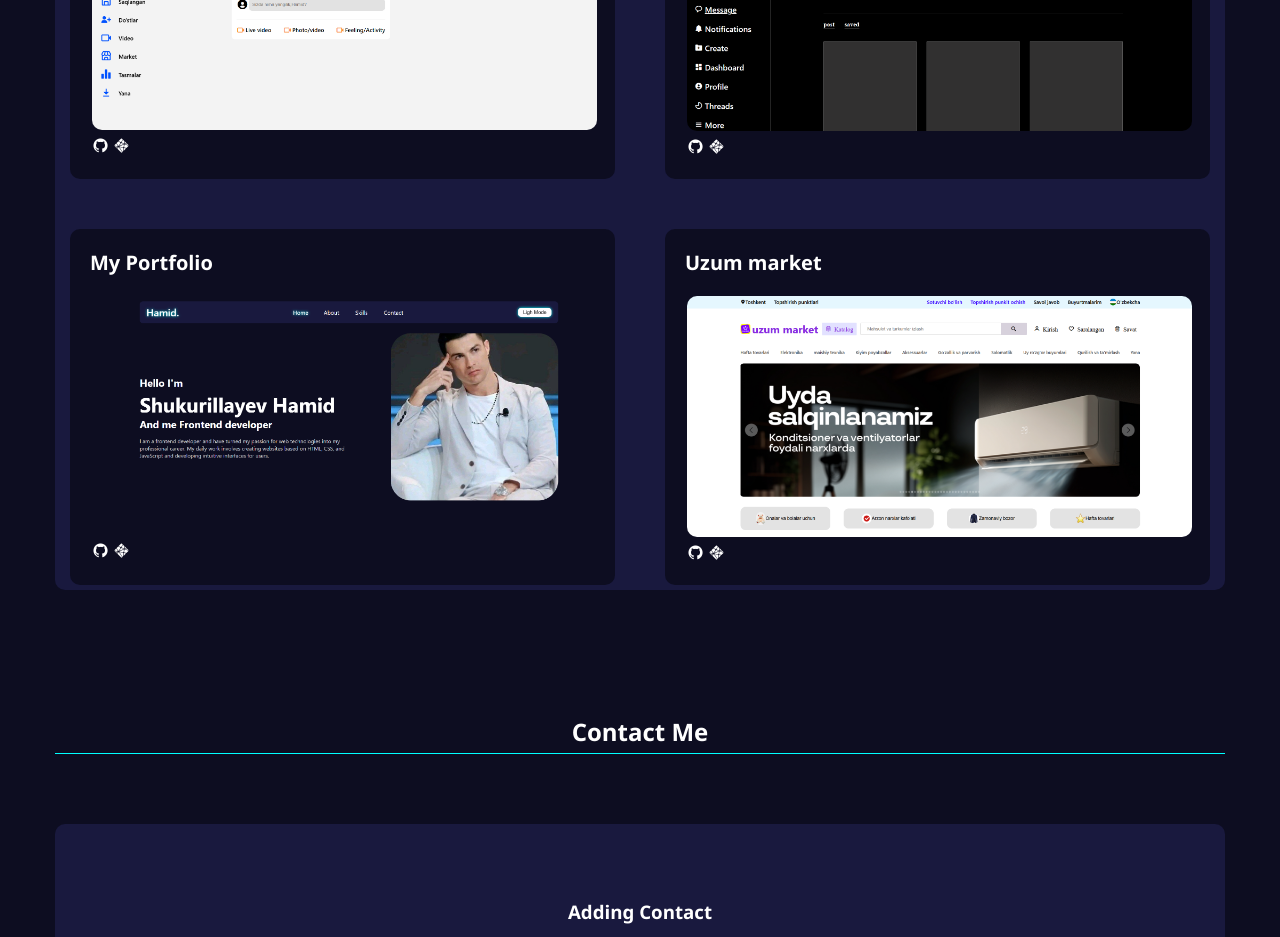
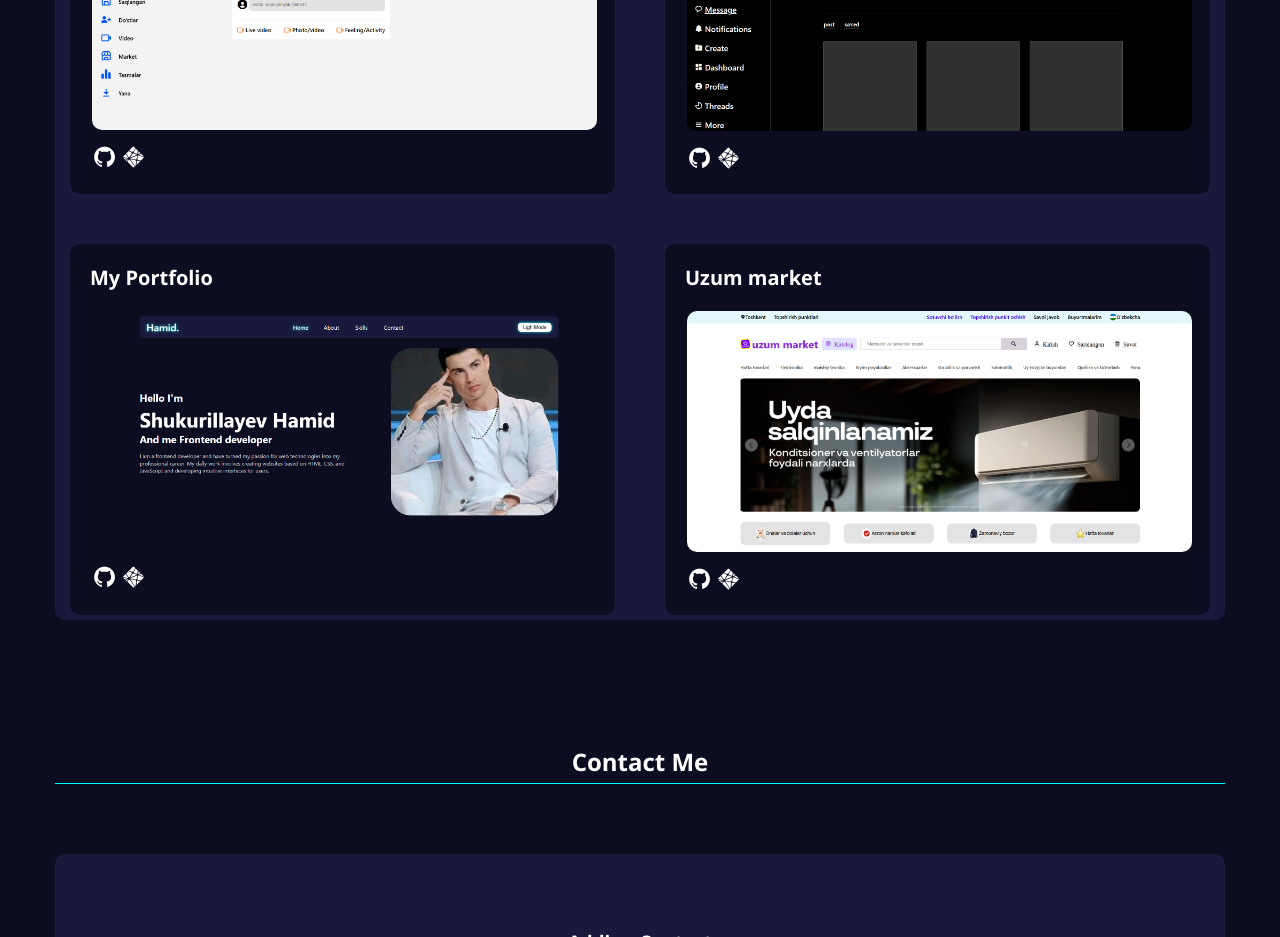
Before and after one commit to hamid815/myportfolio, a React (Create React App) app: page / in a window 1280 px wide. Shown: the part 2660-3597 px from the top of the page. Built offline with nearby package versions, Linux system fonts and the light colour scheme.

Commit message:
addicon
qushildi

```diff
--- a/src/components/Skills.css
+++ b/src/components/Skills.css
@@ -132,6 +132,10 @@
   background-color: rgb(13, 13, 33);
   border-radius: 10px;
 }
+.projects i{
+  margin-top: 10px;
+  font-size: 25px;
+}
 .darkMode .my_skil{
   color: #000000;
   border-bottom: 2px solid #000253;
--- a/src/components/Skills.jsx
+++ b/src/components/Skills.jsx
@@ -103,7 +103,7 @@
           <div className="facebook" data-aos="zoom-in">
             <h3>Facebook</h3>
             <a
-              href="https://www.facebook.com/?locale=ru_RU"
+              href="https://facebook-nu-roan.vercel.app/"
               target="_blank"
               rel="noopener noreferrer"
             >
```
